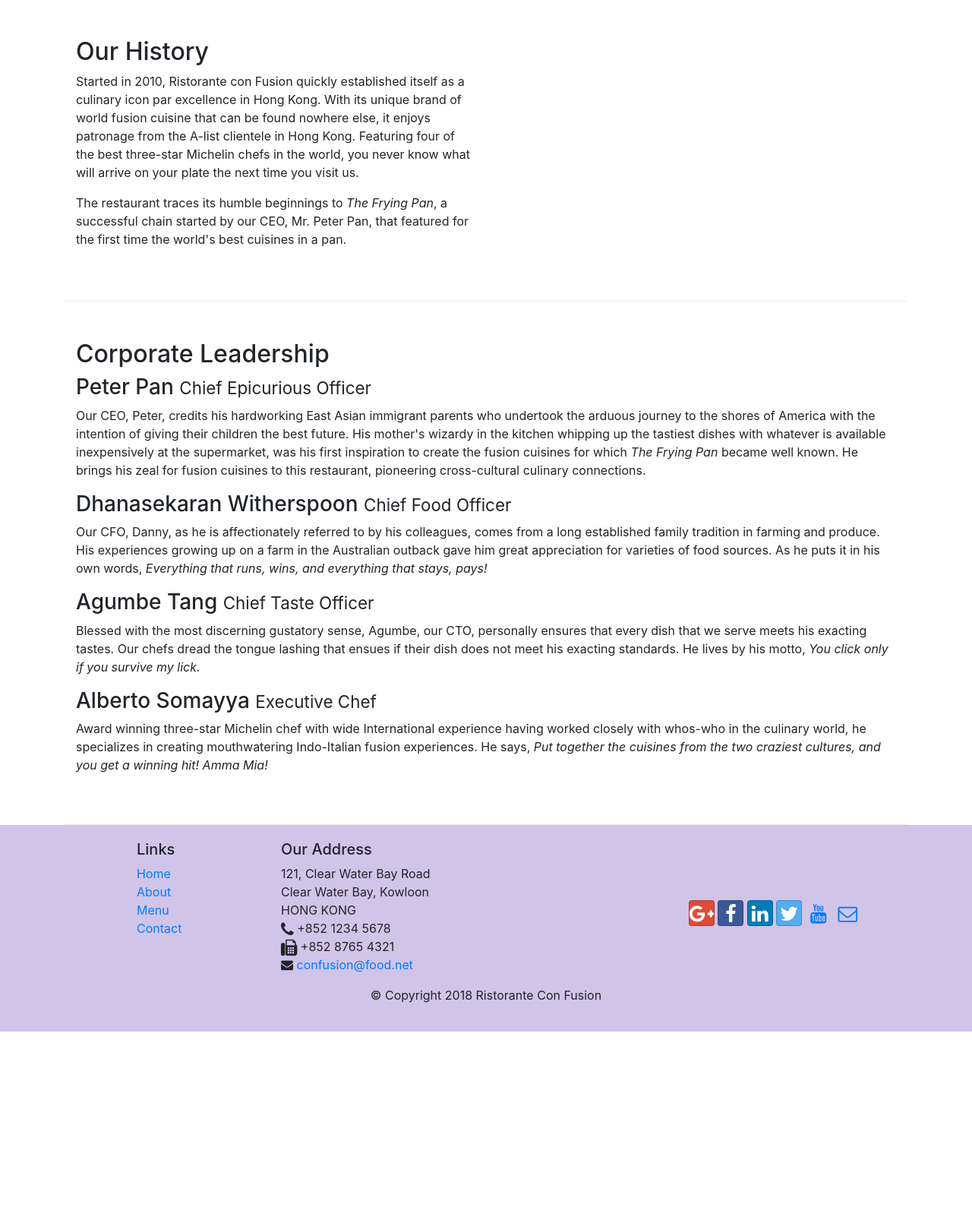
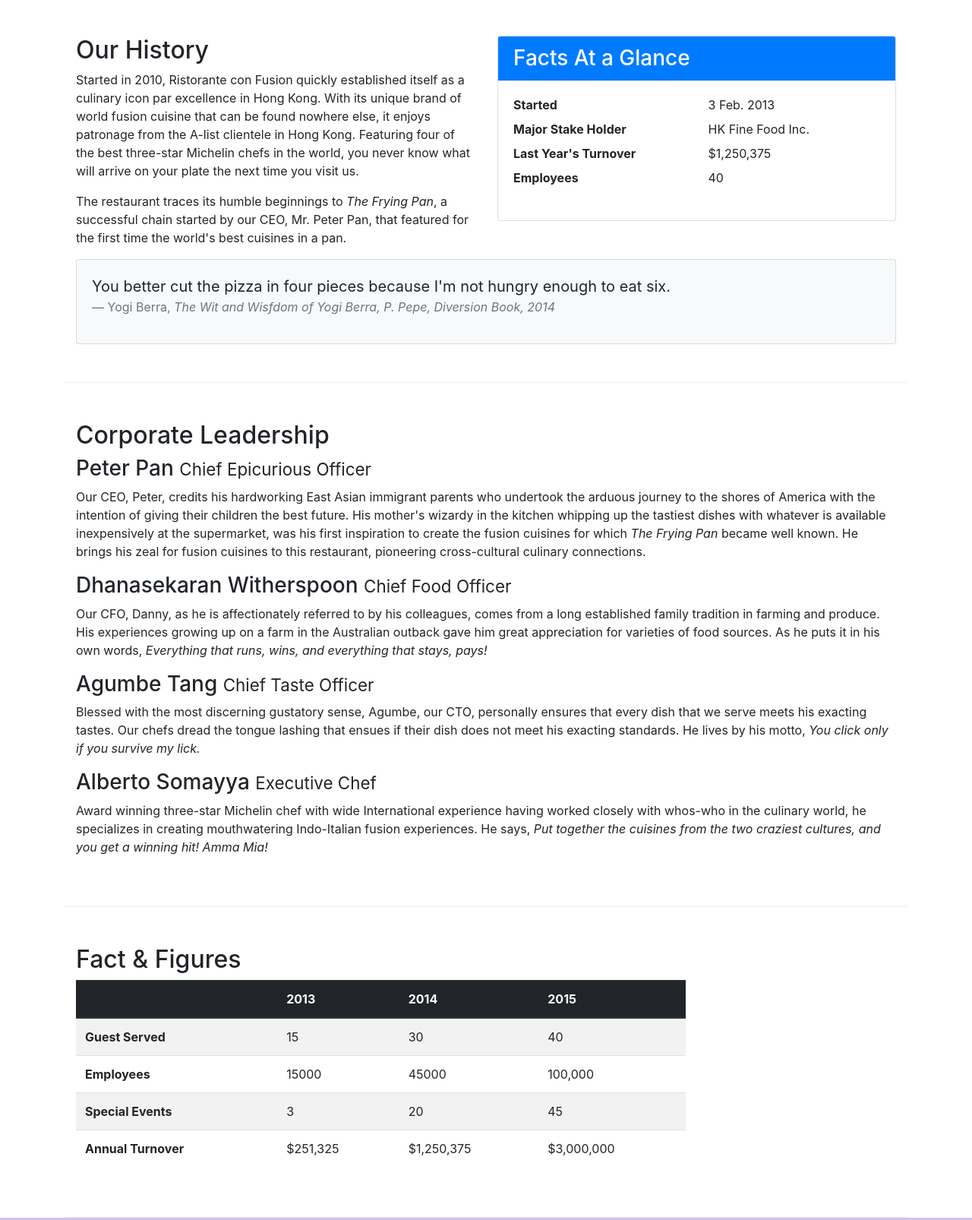
Before and after one commit to Gavingyh/conFusion, a website: page aboutus.html in a window 1280 px wide. Shown: the part 394-2000 px from the top of the page at 76% size. Before the commit the page ends 1752 px from the top, so only its background shows below. Drawn offline with nearby package versions, Linux system fonts and the light colour scheme.

Commit message:
Tables and Cards

```diff
--- a/aboutus.html
+++ b/aboutus.html
@@ -59,13 +59,38 @@
             </div>
         </div>
 
-        <div class="row row-content align-items-center">
-            <div class="col-12  col-sm-6">
+        <div class="row row-content">
+            <div class="col-sm-6">
                 <h2>Our History</h2>
                 <p>Started in 2010, Ristorante con Fusion quickly established itself as a culinary icon par excellence in Hong Kong. With its unique brand of world fusion cuisine that can be found nowhere else, it enjoys patronage from the A-list clientele in Hong Kong.  Featuring four of the best three-star Michelin chefs in the world, you never know what will arrive on your plate the next time you visit us.</p>
                 <p>The restaurant traces its humble beginnings to <em>The Frying Pan</em>, a successful chain started by our CEO, Mr. Peter Pan, that featured for the first time the world's best cuisines in a pan.</p>
             </div>
-            <div class="col-12 col-sm">
+            <div class="col-sm">
+                <div class="card">
+                    <h3 class="card-header bg-primary text-white">Facts At a Glance</h3>
+                    <div class="card-body">
+                        <dl class="row">
+                            <dt class="col-6">Started</dt>
+                            <dd class="col-6">3 Feb. 2013</dd>
+                            <dt class="col-6">Major Stake Holder</dt>
+                            <dd class="col-6">HK Fine Food Inc.</dd>
+                            <dt class="col-6">Last Year's Turnover</dt>
+                            <dd class="col-6">$1,250,375</dd>
+                            <dt class="col-6">Employees</dt>
+                            <dd class="col-6">40</dd>
+                        </dl>
+                    </div>
+                </div>
+            </div>
+            <div class="col-12">
+                <div class="card card-body bg-light">
+                    <blockquote class="blockquote">
+                        <p class="mb-0">You better cut the pizza in four pieces because I'm not hungry enough to eat six.</p>
+                        <footer class="blockquote-footer">Yogi Berra,
+                            <cite title="Source Title">The Wit and Wisfdom of Yogi Berra, P. Pepe, Diversion Book, 2014 </cite>
+                        </footer>
+                    </blockquote>
+                </div>
             </div>
         </div>
 
@@ -82,6 +107,50 @@
                 <h3>Alberto Somayya <small>Executive Chef</small></h3>
                 <p class="d-none d-sm-block">Award winning three-star Michelin chef with wide International experience having worked closely with whos-who in the culinary world, he specializes in creating mouthwatering Indo-Italian fusion experiences. He says, <em>Put together the cuisines from the two craziest cultures, and you get a winning hit! Amma Mia!</em></p>
             </div>
+       </div>
+       <div class="row row-content">
+            <div class="col-12 col-sm-9">
+                <h2>Fact &amp; Figures</h2>
+                <div class="table-responsive">
+                    <table class="table table-striped">
+                        <thead class="thead-dark">
+                            <tr>
+                                <th>&nbsp;</th>
+                                <th>2013</th>
+                                <th>2014</th>
+                                <th>2015</th>
+                            </tr>
+                        </thead>
+                        <tbody>
+                            <tr>
+                                <th>Guest Served</th>
+                                <td>15</td>
+                                <td>30</td>
+                                <td>40</td>
+                            </tr>
+                            <tr>
+                                <th>Employees</th>
+                                <td>15000</td>
+                                <td>45000</td>
+                                <td>100,000</td>
+                            </tr>
+                            <tr>
+                                <th>Special Events</th>
+                                <td>3</td>
+                                <td>20</td>
+                                <td>45</td>
+                            </tr>
+                            <tr>
+                                <th>Annual Turnover</th>
+                                <td>$251,325</td>
+                                <td>$1,250,375</td>
+                                <td>$3,000,000</td>
+                            </tr>
+                        </tbody>
+                    </table>
+                </div>
+            </div>
+            <diV class="col-12 col-sm-3"></diV>
        </div>
 
     </div>
```
Also changed, not shown: contactus.html (+0 -1 lines).
